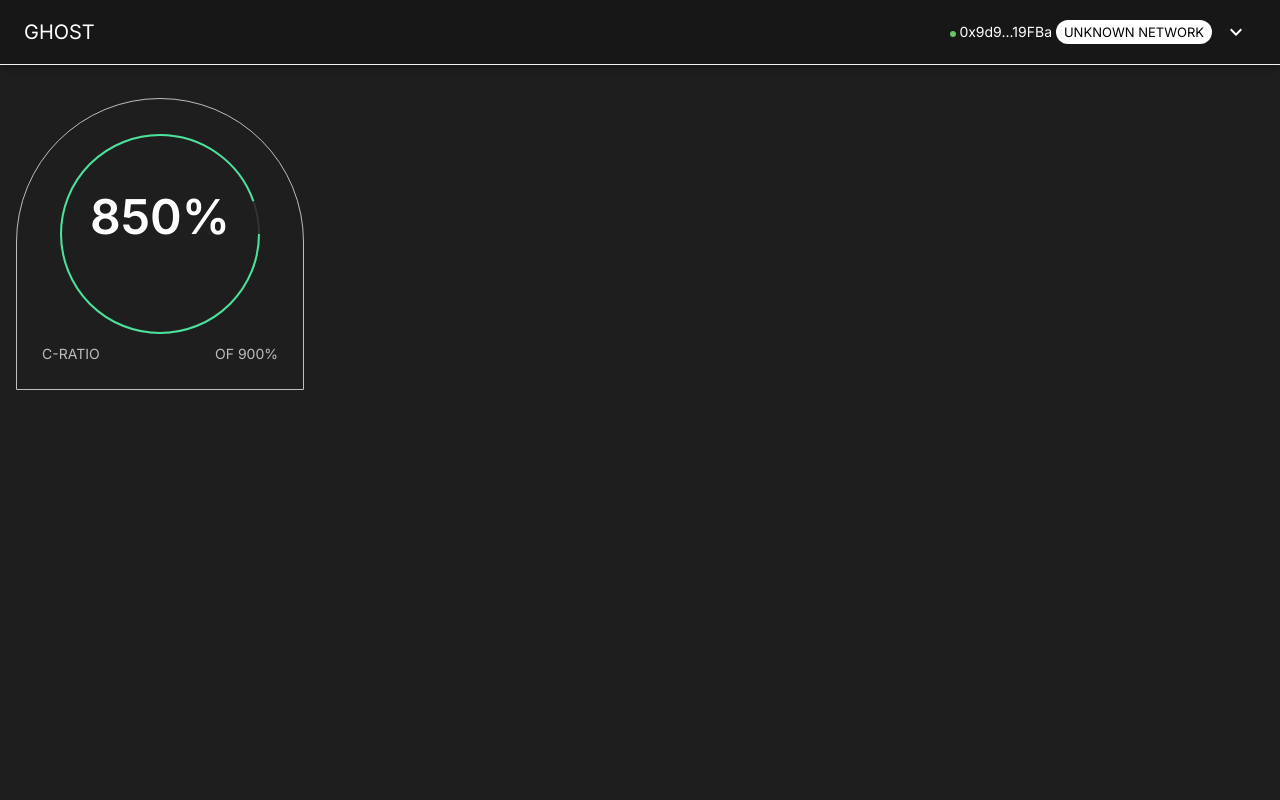
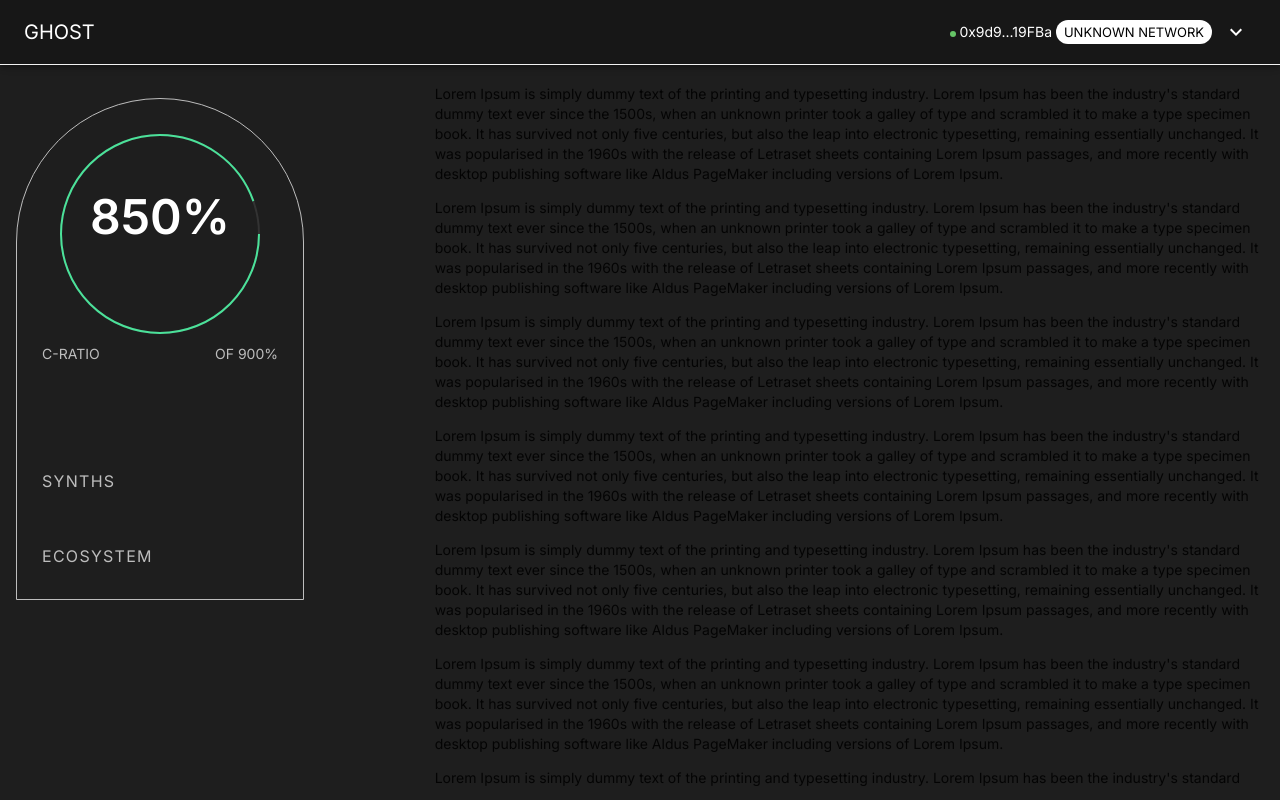
Before and after one commit to Ghost-Finance/g-minter, a React (Create React App) app in the folder frontend/: page / in a window 1280 px wide. Built offline with nearby package versions, Linux system fonts and the light colour scheme; what web3modal would draw is missing.

Commit message:
Chore: Add List component

```diff
--- a/frontend/src/components/GhostRatio/index.tsx
+++ b/frontend/src/components/GhostRatio/index.tsx
@@ -1,6 +1,7 @@
 import React from 'react'
 import { Box, makeStyles, Theme } from '@material-ui/core'
 import CircularProgressBar from './CircularProgressBar'
+import List from '../List'
 
 const useStyles = makeStyles((theme: Theme) => ({
   root: {
@@ -9,6 +10,7 @@
   },
   box: {
     display: 'flex',
+    flexFlow: 'column',
     width: '288px',
     border: '1px solid #BDBDBD',
     boxSizing: 'border-box',
@@ -42,6 +44,17 @@
             errorColorStroke="#F44336"
           />
         </div>
+        <List label="">
+          <div></div>
+        </List>
+
+        <List label="synths">
+          <div></div>
+        </List>
+
+        <List label="ecosystem">
+          <div></div>
+        </List>
       </div>
     </Box>
   )
--- /dev/null
+++ b/frontend/src/components/List/index.tsx
@@ -0,0 +1,33 @@
+import React from 'react'
+import { makeStyles, Theme, Typography, Grid } from '@material-ui/core'
+
+interface Props {
+  label: string
+  children: JSX.Element
+}
+
+const useStyles = makeStyles((theme: Theme) => ({
+  root: {
+    flexRow: 'column',
+    padding: '25px',
+    marginBottom: '10px'
+  },
+  label: {
+    color: theme.palette.secondary.dark,
+    letterSpacing: '0.08em',
+    textTransform: 'uppercase',
+    lineHeight: '15px'
+  }
+}))
+
+const List = ({ label, children }: Props) => {
+  const classes = useStyles()
+  return (
+    <Grid className={classes.root}>
+      <Typography className={classes.label}>{label}</Typography>
+      {children}
+    </Grid>
+  )
+}
+
+export default List
--- a/frontend/src/components/Page/index.tsx
+++ b/frontend/src/components/Page/index.tsx
@@ -52,7 +52,153 @@
           </div>
         </Grid>
         <Grid item className={classes.columnFixed} xs={12} md={8} sm={8}>
-          <div className={classes.item}></div>
+          <div className={classes.item}>
+            <p>
+              Lorem Ipsum is simply dummy text of the printing and typesetting
+              industry. Lorem Ipsum has been the industry's standard dummy text
+              ever since the 1500s, when an unknown printer took a galley of
+              type and scrambled it to make a type specimen book. It has
+              survived not only five centuries, but also the leap into
+              electronic typesetting, remaining essentially unchanged. It was
+              popularised in the 1960s with the release of Letraset sheets
+              containing Lorem Ipsum passages, and more recently with desktop
+              publishing software like Aldus PageMaker including versions of
+              Lorem Ipsum.
+            </p>
+            <p>
+              Lorem Ipsum is simply dummy text of the printing and typesetting
+              industry. Lorem Ipsum has been the industry's standard dummy text
+              ever since the 1500s, when an unknown printer took a galley of
+              type and scrambled it to make a type specimen book. It has
+              survived not only five centuries, but also the leap into
+              electronic typesetting, remaining essentially unchanged. It was
+              popularised in the 1960s with the release of Letraset sheets
+              containing Lorem Ipsum passages, and more recently with desktop
+              publishing software like Aldus PageMaker including versions of
+              Lorem Ipsum.
+            </p>
+            <p>
+              Lorem Ipsum is simply dummy text of the printing and typesetting
+              industry. Lorem Ipsum has been the industry's standard dummy text
+              ever since the 1500s, when an unknown printer took a galley of
+              type and scrambled it to make a type specimen book. It has
+              survived not only five centuries, but also the leap into
+              electronic typesetting, remaining essentially unchanged. It was
+              popularised in the 1960s with the release of Letraset sheets
+              containing Lorem Ipsum passages, and more recently with desktop
+              publishing software like Aldus PageMaker including versions of
+              Lorem Ipsum.
+            </p>
+            <p>
+              Lorem Ipsum is simply dummy text of the printing and typesetting
+              industry. Lorem Ipsum has been the industry's standard dummy text
+              ever since the 1500s, when an unknown printer took a galley of
+              type and scrambled it to make a type specimen book. It has
+              survived not only five centuries, but also the leap into
+              electronic typesetting, remaining essentially unchanged. It was
+              popularised in the 1960s with the release of Letraset sheets
+              containing Lorem Ipsum passages, and more recently with desktop
+              publishing software like Aldus PageMaker including versions of
+              Lorem Ipsum.
+            </p>
+            <p>
+              Lorem Ipsum is simply dummy text of the printing and typesetting
+              industry. Lorem Ipsum has been the industry's standard dummy text
+              ever since the 1500s, when an unknown printer took a galley of
+              type and scrambled it to make a type specimen book. It has
+              survived not only five centuries, but also the leap into
+              electronic typesetting, remaining essentially unchanged. It was
+              popularised in the 1960s with the release of Letraset sheets
+              containing Lorem Ipsum passages, and more recently with desktop
+              publishing software like Aldus PageMaker including versions of
+              Lorem Ipsum.
+            </p>
+            <p>
+              Lorem Ipsum is simply dummy text of the printing and typesetting
+              industry. Lorem Ipsum has been the industry's standard dummy text
+              ever since the 1500s, when an unknown printer took a galley of
+              type and scrambled it to make a type specimen book. It has
+              survived not only five centuries, but also the leap into
+              electronic typesetting, remaining essentially unchanged. It was
+              popularised in the 1960s with the release of Letraset sheets
+              containing Lorem Ipsum passages, and more recently with desktop
+              publishing software like Aldus PageMaker including versions of
+              Lorem Ipsum.
+            </p>
+            <p>
+              Lorem Ipsum is simply dummy text of the printing and typesetting
+              industry. Lorem Ipsum has been the industry's standard dummy text
+              ever since the 1500s, when an unknown printer took a galley of
+              type and scrambled it to make a type specimen book. It has
+              survived not only five centuries, but also the leap into
+              electronic typesetting, remaining essentially unchanged. It was
+              popularised in the 1960s with the release of Letraset sheets
+              containing Lorem Ipsum passages, and more recently with desktop
+              publishing software like Aldus PageMaker including versions of
+              Lorem Ipsum.
+            </p>
+            <p>
+              Lorem Ipsum is simply dummy text of the printing and typesetting
+              industry. Lorem Ipsum has been the industry's standard dummy text
+              ever since the 1500s, when an unknown printer took a galley of
+              type and scrambled it to make a type specimen book. It has
+              survived not only five centuries, but also the leap into
+              electronic typesetting, remaining essentially unchanged. It was
+              popularised in the 1960s with the release of Letraset sheets
+              containing Lorem Ipsum passages, and more recently with desktop
+              publishing software like Aldus PageMaker including versions of
+              Lorem Ipsum.
+            </p>
+            <p>
+              Lorem Ipsum is simply dummy text of the printing and typesetting
+              industry. Lorem Ipsum has been the industry's standard dummy text
+              ever since the 1500s, when an unknown printer took a galley of
+              type and scrambled it to make a type specimen book. It has
+              survived not only five centuries, but also the leap into
+              electronic typesetting, remaining essentially unchanged. It was
+              popularised in the 1960s with the release of Letraset sheets
+              containing Lorem Ipsum passages, and more recently with desktop
+              publishing software like Aldus PageMaker including versions of
+              Lorem Ipsum.
+            </p>
+            <p>
+              Lorem Ipsum is simply dummy text of the printing and typesetting
+              industry. Lorem Ipsum has been the industry's standard dummy text
+              ever since the 1500s, when an unknown printer took a galley of
+              type and scrambled it to make a type specimen book. It has
+              survived not only five centuries, but also the leap into
+              electronic typesetting, remaining essentially unchanged. It was
+              popularised in the 1960s with the release of Letraset sheets
+              containing Lorem Ipsum passages, and more recently with desktop
+              publishing software like Aldus PageMaker including versions of
+              Lorem Ipsum.
+            </p>
+            <p>
+              Lorem Ipsum is simply dummy text of the printing and typesetting
+              industry. Lorem Ipsum has been the industry's standard dummy text
+              ever since the 1500s, when an unknown printer took a galley of
+              type and scrambled it to make a type specimen book. It has
+              survived not only five centuries, but also the leap into
+              electronic typesetting, remaining essentially unchanged. It was
+              popularised in the 1960s with the release of Letraset sheets
+              containing Lorem Ipsum passages, and more recently with desktop
+              publishing software like Aldus PageMaker including versions of
+              Lorem Ipsum.
+            </p>
+
+            <p>
+              Lorem Ipsum is simply dummy text of the printing and typesetting
+              industry. Lorem Ipsum has been the industry's standard dummy text
+              ever since the 1500s, when an unknown printer took a galley of
+              type and scrambled it to make a type specimen book. It has
+              survived not only five centuries, but also the leap into
+              electronic typesetting, remaining essentially unchanged. It was
+              popularised in the 1960s with the release of Letraset sheets
+              containing Lorem Ipsum passages, and more recently with desktop
+              publishing software like Aldus PageMaker including versions of
+              Lorem Ipsum.
+            </p>
+          </div>
         </Grid>
       </Grid>
     </div>
```
